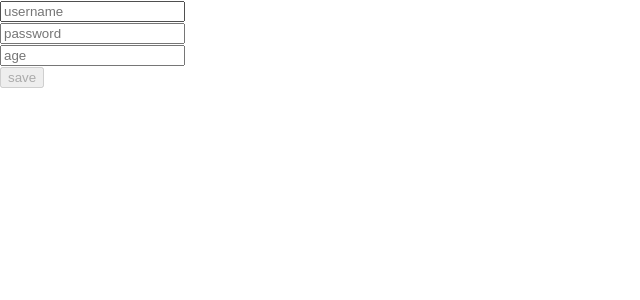
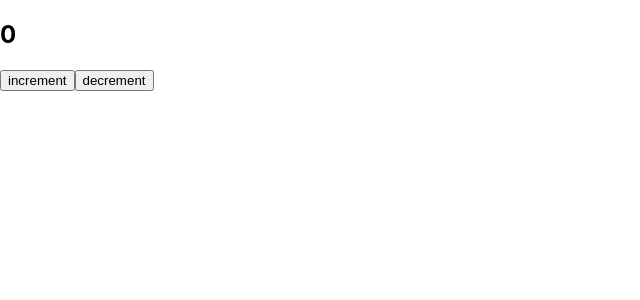
Before and after one commit to XenaDm/react_2024, a React (Create React App) app: page / in a window 1280 px wide. Shown: the top 300 px of the page, without its empty margins (0-640 px from the left). Built offline with nearby package versions, Linux system fonts and the light colour scheme.

Commit message:
lesson 7(hooks), 1/4 of lection, lifecycle of useEffect. How to send data to server or unsubscribe function

```diff
--- a/src/App.tsx
+++ b/src/App.tsx
@@ -1,11 +1,27 @@
-import React from 'react';
+import React, {useEffect, useState} from 'react';
 import './App.css'
-import FormComponent from "./components/FormComponent";
 
-const App = () => {
+function App() {
+    let [number, setNumber] = useState<number>(0);
+
+    useEffect(() => {
+        console.log('send to server', number);
+        return () =>{
+            console.log('unconnect from server')
+        }
+    }, [number]);
+
     return (
         <div>
-            <FormComponent/>
+<h2>{number}</h2>
+            <button onClick={() =>{
+setNumber(prevState => prevState+1)//або
+            }}>increment</button>
+            <button onClick={() =>{
+setNumber(prevState => {
+    return --prevState;
+})//або виразом
+            }}>decrement</button>
         </div>
     );
 };
```
Also changed, not shown: 1 other file (tests, documents, lock files or other folders).
